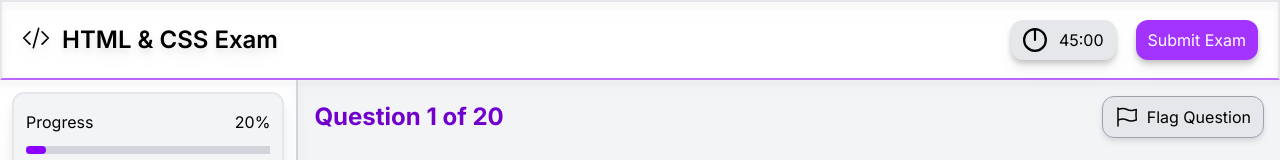
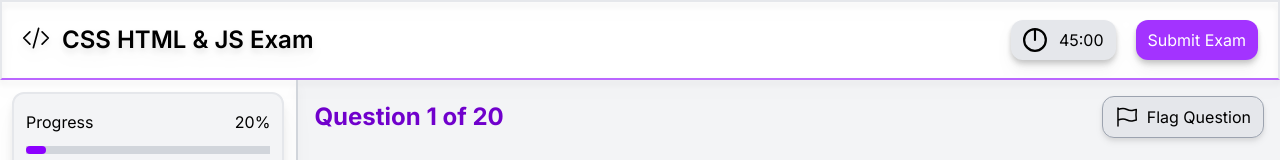
Before and after one commit to DWN11311/iti-exam-website, a website: page exam.html in a window 1280 px wide. Shown: the top 160 px of the page. Drawn offline with nearby package versions, Linux system fonts and the light colour scheme.

Commit message:
feat: Update exam title and enhance output styles; add new color utilities in Tailwind config

```diff
--- a/exam.html
+++ b/exam.html
@@ -27,7 +27,7 @@
                         d="M17.25 6.75 22.5 12l-5.25 5.25m-10.5 0L1.5 12l5.25-5.25m7.5-3-4.5 16.5"
                     />
                 </svg>
-                <span class="text-2xl font-semibold">HTML & CSS Exam</span>
+                <span class="text-2xl font-semibold">CSS HTML & JS Exam</span>
             </div>
             <div class="flex gap-5">
                 <div
```
Also changed, not shown: tailwind.config.js (+69 -0 lines), src/styles/output.css.
